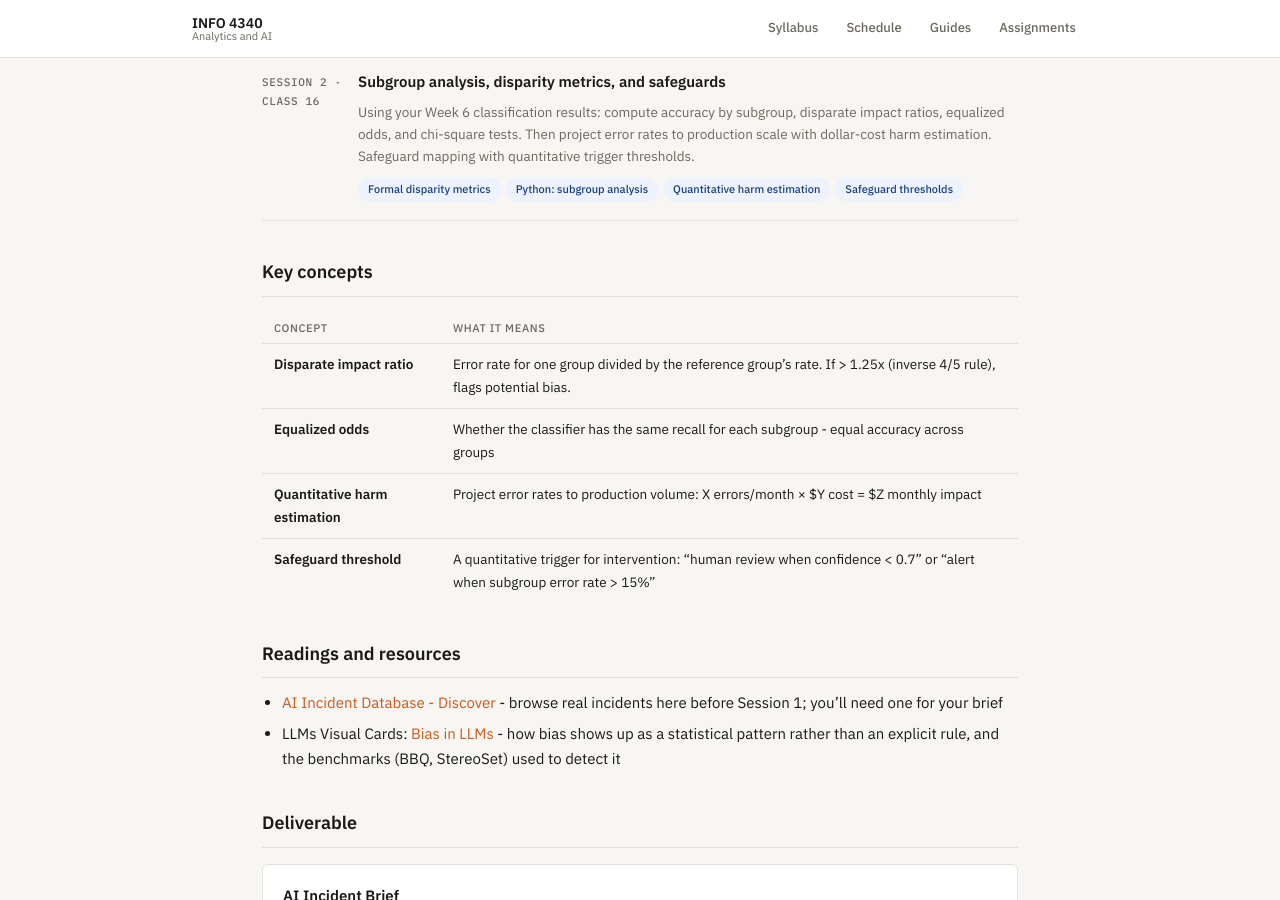
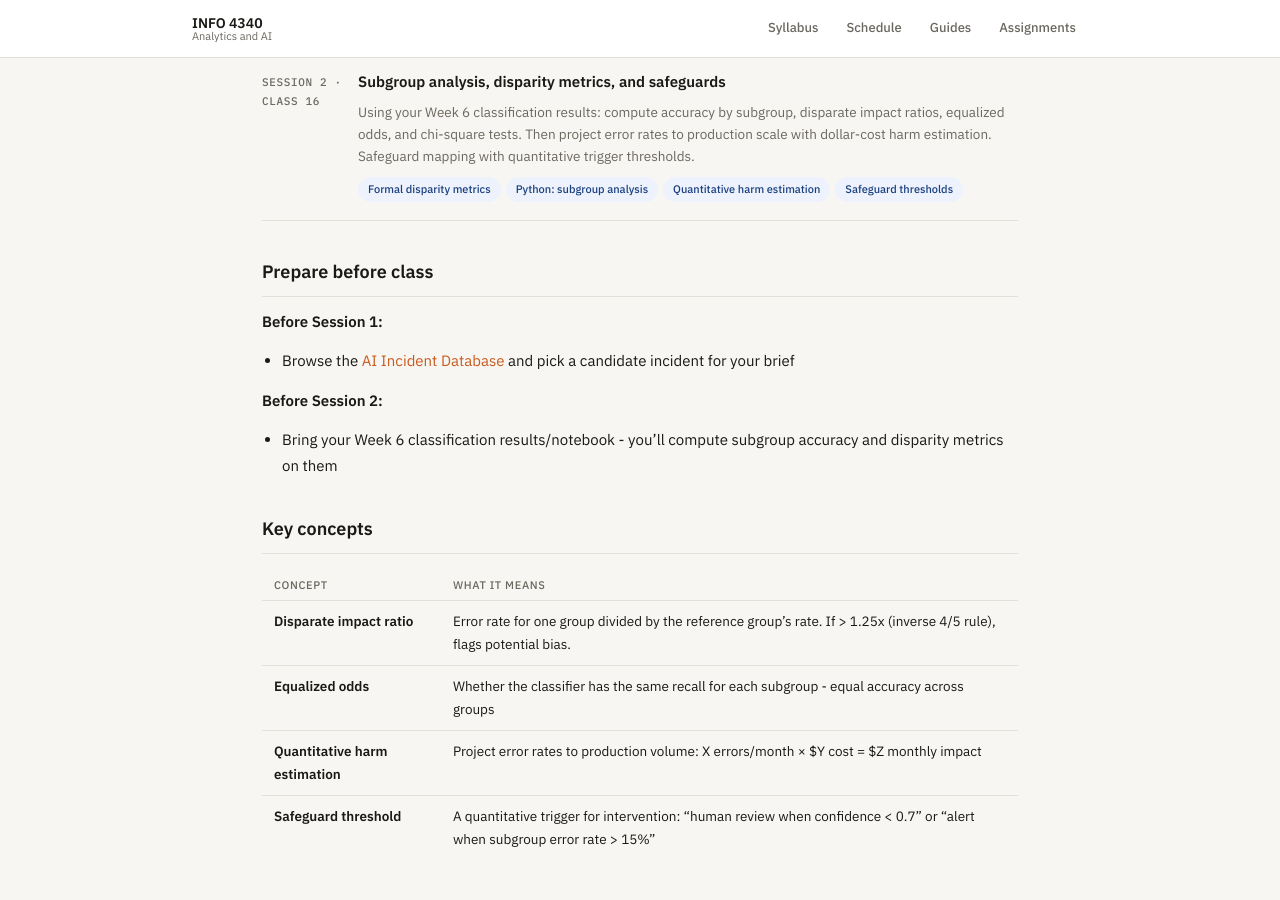
Before and after one commit to steflangehennig/info4340, a Jekyll site: the page built from schedule/week-8.md, in a window 1280 px wide and 900 px high, scrolled down 774 px. Built offline with Jekyll 4.4.1, drawn with Linux system fonts in a browser that asks for light colours.

Commit message:
update wk8 before class

```diff
--- a/schedule/week-8.md
+++ b/schedule/week-8.md
@@ -50,6 +50,16 @@ By the end of this week, you should be able to:
   </div>
 </div>
 
+## Prepare before class
+
+**Before Session 1:**
+
+- Browse the [AI Incident Database](https://incidentdatabase.ai/apps/discover/) and pick a candidate incident for your brief
+
+**Before Session 2:**
+
+- Bring your Week 6 classification results/notebook - you'll compute subgroup accuracy and disparity metrics on them
+
 ## Key concepts
 
 | Concept | What it means |
```
